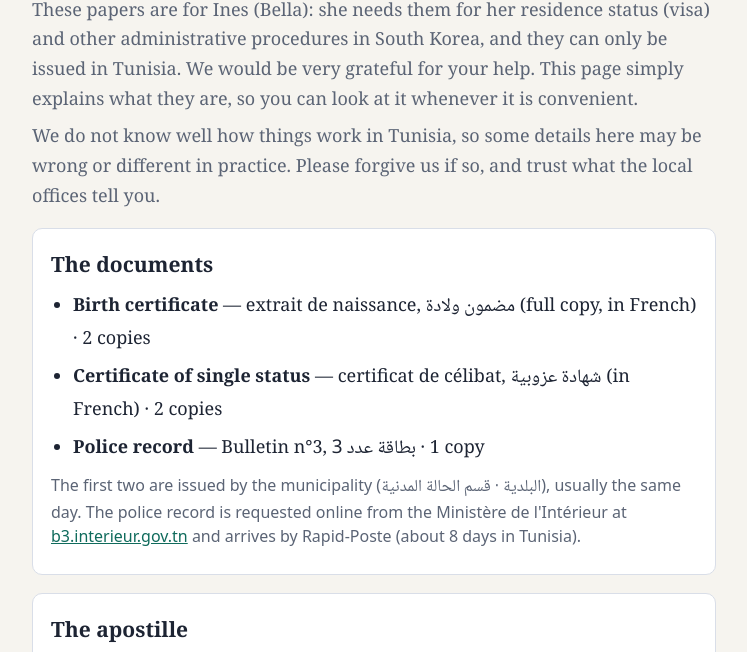
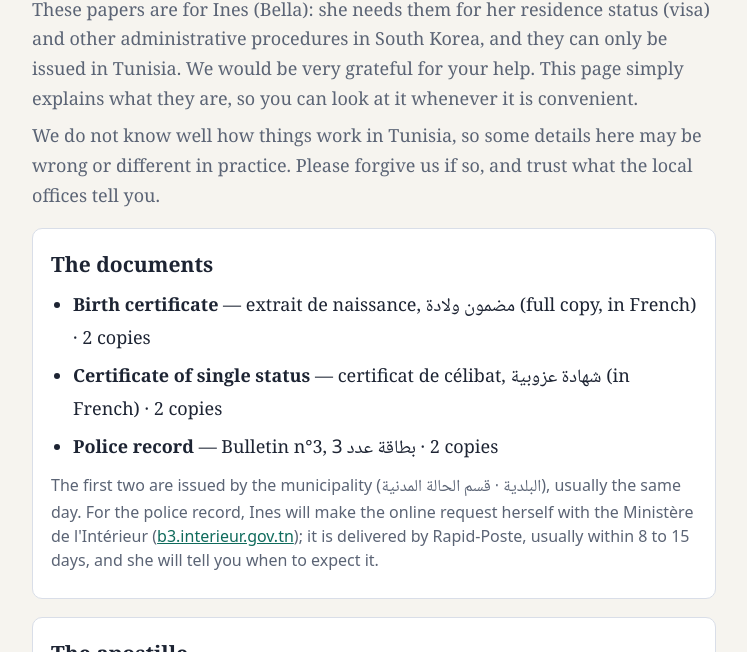
Before and after one commit to oronaminc/tunisia-docs, a plain HTML site: page index.html in a window 1280 px wide. Shown: the part 85-737 px from the top of the page, without its empty margins (266-1013 px from the left). Drawn offline with Linux system fonts and the light colour scheme.

Commit message:
Police record: 2 copies, requested online by Ines
Co-Authored-By: Claude Fable 5.2 <noreply@anthropic.com>
Claude-Session: https://claude.ai/code/session_019MWrEVqhyeTbiqNYYHLjE5

```diff
--- a/index.html
+++ b/index.html
@@ -38,9 +38,9 @@
     <ul>
       <li><strong>Birth certificate</strong> — extrait de naissance, <span class="ar">مضمون ولادة</span> (full copy, in French) · 2 copies</li>
       <li><strong>Certificate of single status</strong> — certificat de célibat, <span class="ar">شهادة عزوبية</span> (in French) · 2 copies</li>
-      <li><strong>Police record</strong> — Bulletin n°3, <span class="ar">بطاقة عدد 3</span> · 1 copy</li>
+      <li><strong>Police record</strong> — Bulletin n°3, <span class="ar">بطاقة عدد 3</span> · 2 copies</li>
     </ul>
-    <p class="note">The first two are issued by the municipality (<span class="ar">البلدية · قسم الحالة المدنية</span>), usually the same day. The police record is requested online from the Ministère de l'Intérieur at <a href="https://b3.interieur.gov.tn/demande" rel="noopener">b3.interieur.gov.tn</a> and arrives by Rapid-Poste (about 8 days in Tunisia).</p>
+    <p class="note">The first two are issued by the municipality (<span class="ar">البلدية · قسم الحالة المدنية</span>), usually the same day. For the police record, Ines will make the online request herself with the Ministère de l'Intérieur (<a href="https://b3.interieur.gov.tn/demande" rel="noopener">b3.interieur.gov.tn</a>); it is delivered by Rapid-Poste, usually within 8 to 15 days, and she will tell you when to expect it.</p>
   </section>
 
   <section>
```
